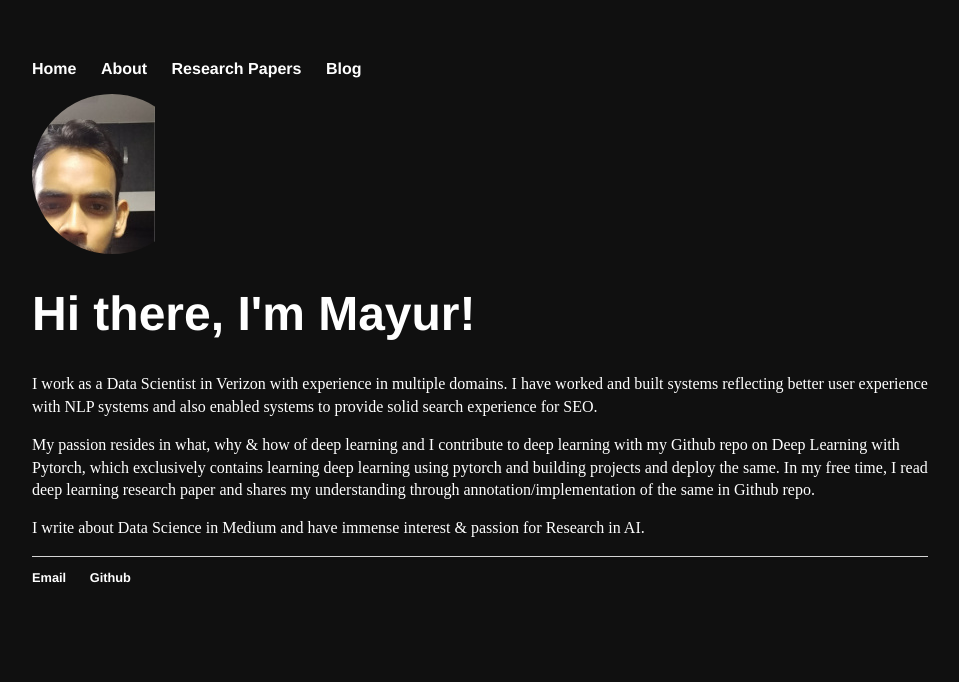
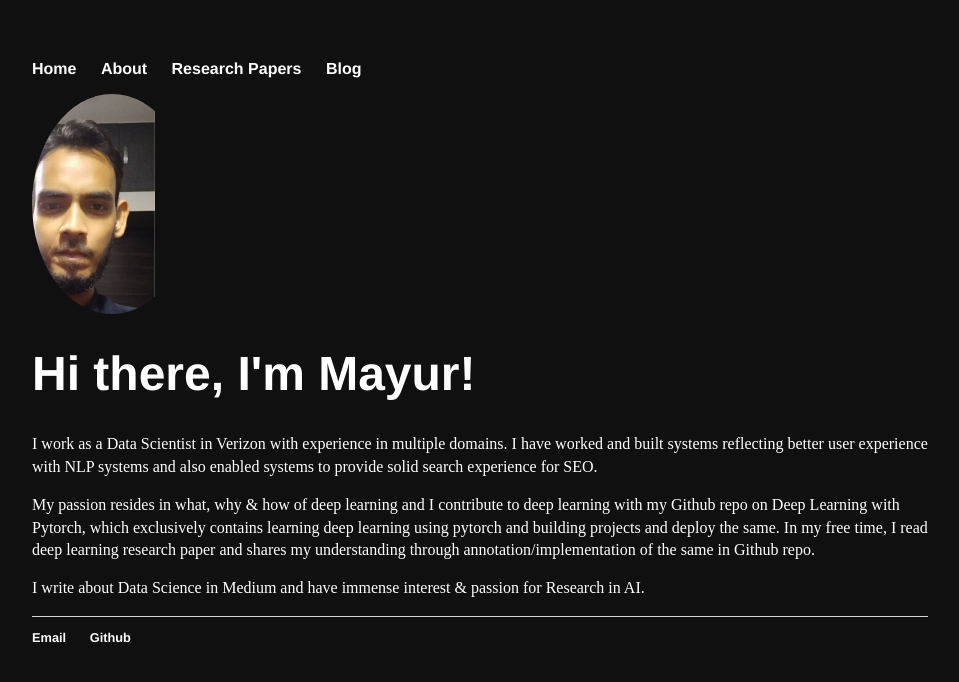
Before and after one commit to Mayurji/mayurji.github.io, a Jekyll site: the page built from index.html, in a window 1280 px wide. Shown: the top 682 px of the page, without its empty margins (160-1119 px from the left). Built offline with Jekyll 4.4.1, drawn with Linux system fonts in a browser that asks for light colours.

Commit message:
Update main.css

```diff
--- a/css/main.css
+++ b/css/main.css
@@ -64,7 +64,7 @@ ul.posts li {
 
 .image-cropper {
     width: 160px;
-    height: 160px;
+    height: 220px;
     position: relative;
     overflow: hidden;
     border-radius: 100%;
```
